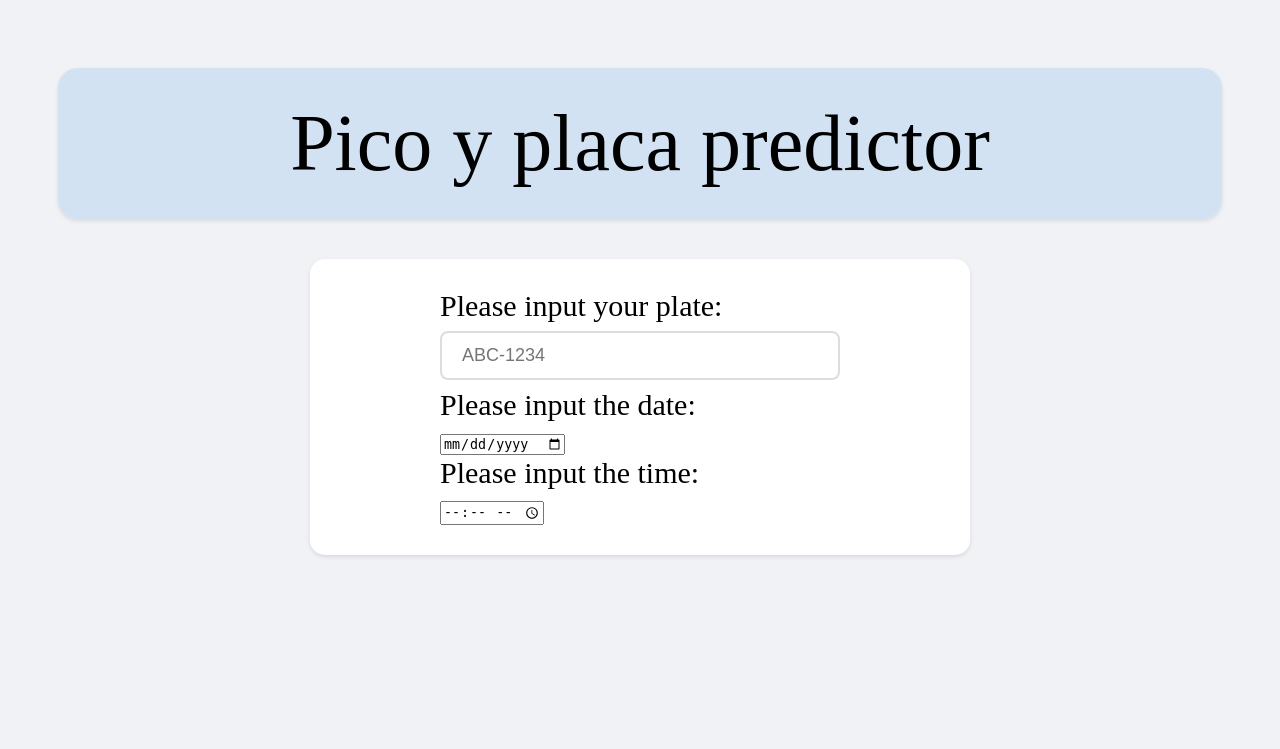
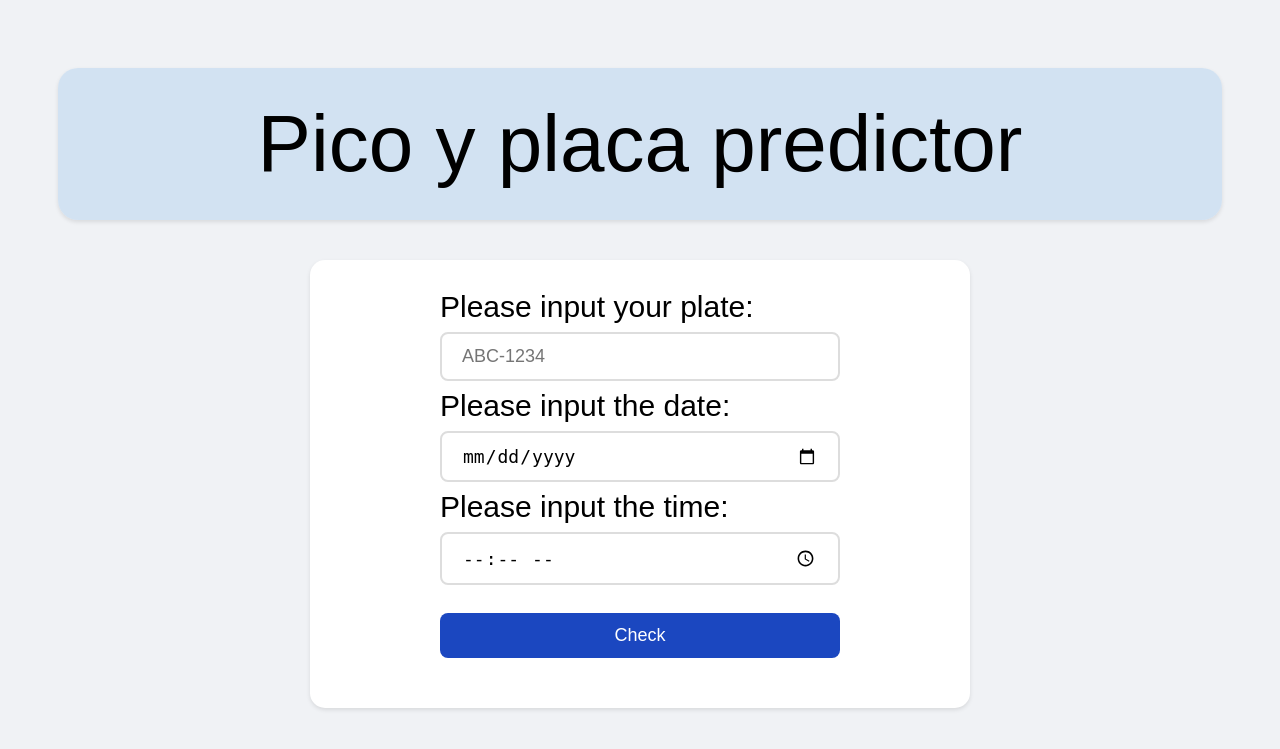
Before and after one commit to SaidNa14-02/Pico-y-Placa-Predictor, a Flask app: page / in a window 1280 px wide. Shown: the top 749 px of the page. Run offline with Flask 3, Linux system fonts and the light colour scheme.

Commit message:
Modified styles for date, time and submit fields

```diff
--- a/Picoyplaca/forms/pico_placa_form.py
+++ b/Picoyplaca/forms/pico_placa_form.py
@@ -22,7 +22,7 @@ class PicoPlacaForm(FlaskForm):
 
     def validate_date(self, field):
         if not self.schedule.check_date(field.data):
-            raise ValidationError('Invalid date format. Must be DD/MM/YYYY')
+            raise ValidationError('Invalid date format. Must be YYYY-MM-DD')
 
     def validate_time(self, field):
         if not self.schedule.check_time(field.data):
--- a/Picoyplaca/styles/styles.css
+++ b/Picoyplaca/styles/styles.css
@@ -1,8 +1,9 @@
 body {
-    font-family: 'Times New Roman', Times, serif;
+    font-family: Arial, Helvetica, sans-serif;
     background-color: #f0f2f5;
     padding: 20px;
 }
+
 
 header {
     font-size: 80px;
@@ -28,7 +29,18 @@ div {
     box-shadow: 0 2px 4px rgba(0, 0, 0, 0.1);
 }
 
-input[type="text"] {
+
+form {
+    width: 100%;
+    max-width: 400px;
+    margin: 0 auto;
+}
+
+
+input[type="text"],
+input[type="date"],
+input[type="time"]
+{
     width: 100%;
     padding: 12px 20px;
     margin: 8px 0;
@@ -39,14 +51,30 @@ input[type="text"] {
     transition: border-color 0.3s ease;
 }
 
-input[type="text"]:focus {
+input[type="text"]:focus,
+input[type="date"]:focus,
+input[type="time"]:focus {
     border-color: black;
     outline: none;
     box-shadow: 0 0 5px rgba(74, 144, 226, 0.3);
 }
 
-form {
+.submit-btn {
     width: 100%;
-    max-width: 400px;
-    margin: 0 auto;
+    padding: 12px 20px;
+    margin: 20px 0;
+    font-size: 18px;
+    color: white;
+    background-color: #1b47c0;
+    border: none;
+    border-radius: 8px;
+    transition: background-color 0.3s ease;
 }
+
+.submit-btn:hover {
+    background-color: rgb(71, 140, 196);
+}
+
+.submit-btn:active {
+    transform: translateY(1px);
+}
--- a/Picoyplaca/templates/index.html
+++ b/Picoyplaca/templates/index.html
@@ -19,10 +19,10 @@
                 <input type="date" id="date" name="date"><br>
                 <label for="time">Please input the time:</label><br>
                 <input type="time" id="time" name="time" format="24"><br>
+                <button class="submit-btn">Check </button>
             </form>
         </div>
     </main>
-
 </body>
 
 </html>
```
